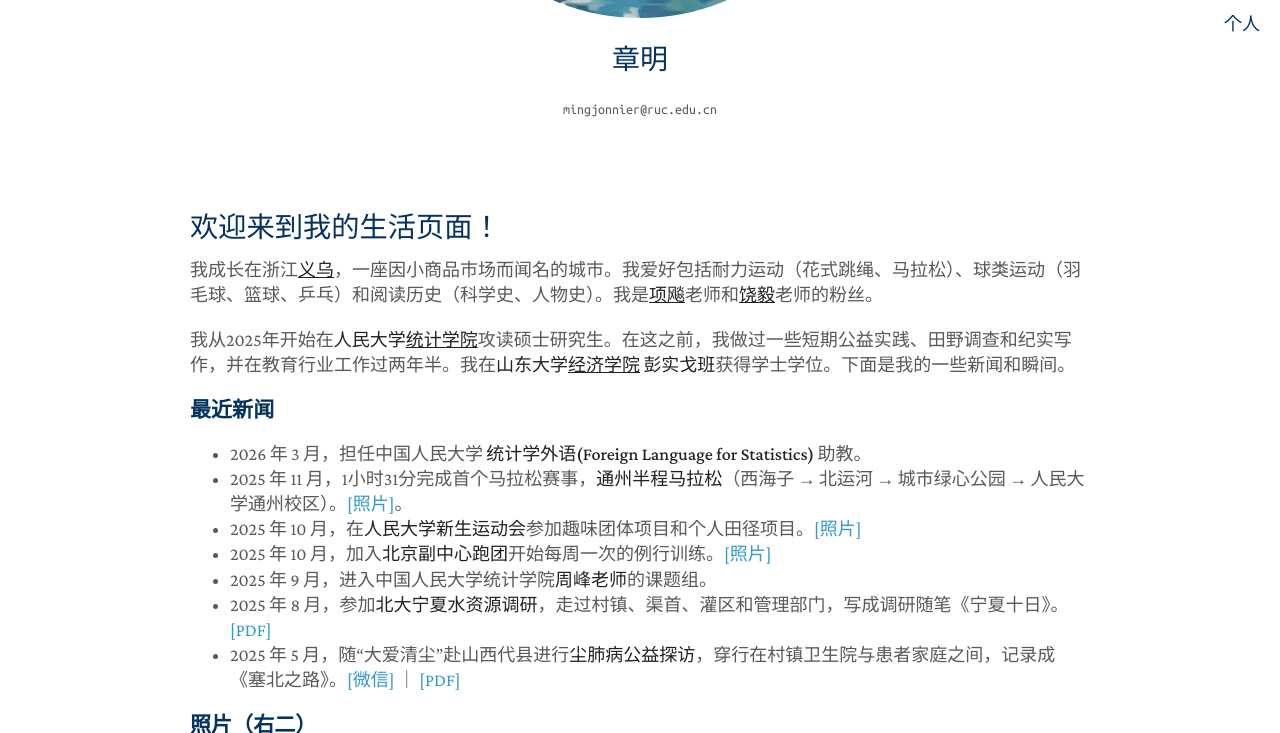
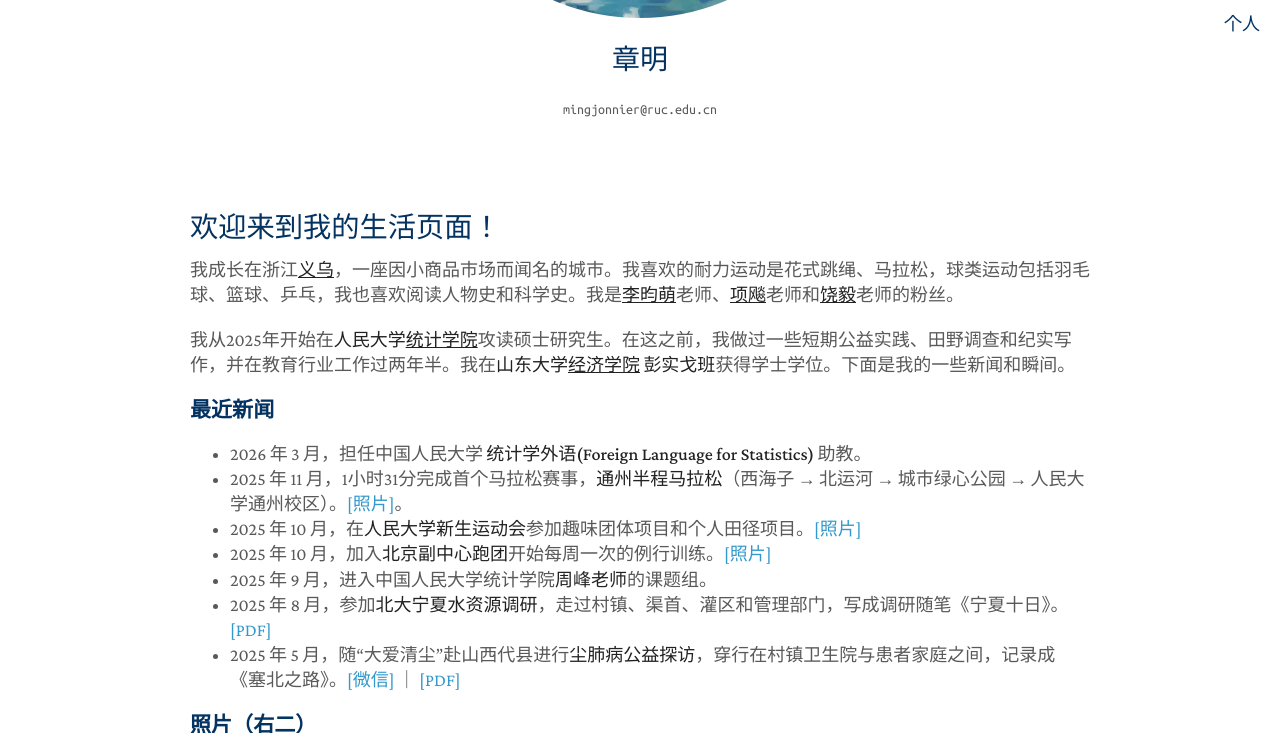
Before and after one commit to zhangming4153/zhangming4153.github.io, a Jekyll site: the page built from cn/index.md, in a window 1280 px wide and 900 px high, scrolled down 477 px, cut to the strip 0-733 px from the top of the window. Built offline with Jekyll 4.4.1, drawn with Linux system fonts in a browser that asks for light colours; a style sheet for code colours, icons or effects is not loaded.

Commit message:
Update index.md

```diff
--- a/cn/index.md
+++ b/cn/index.md
@@ -5,7 +5,7 @@ title: 章明
 ---
 ## 欢迎来到我的生活页面！
 
-我成长在浙江<a href="https://en.wikipedia.org/wiki/Yiwu"><strong><u>义乌</u></strong></a>，一座因小商品市场而闻名的城市。我爱好包括耐力运动（花式跳绳、马拉松）、球类运动（羽毛球、篮球、乒乓）和阅读历史（科学史、人物史）。我是<a href="https://baike.baidu.com/item/项飙/23318243"><strong><u>项飚</u></strong></a>老师和<a href="https://en.wikipedia.org/wiki/Rao_Yi"><strong><u>饶毅</u></strong></a>老师的粉丝。
+我成长在浙江<a href="https://en.wikipedia.org/wiki/Yiwu"><strong><u>义乌</u></strong></a>，一座因小商品市场而闻名的城市。我喜欢的耐力运动是花式跳绳、马拉松，球类运动包括羽毛球、篮球、乒乓，我也喜欢阅读人物史和科学史。我是<a href="http://guoxue.ruc.edu.cn/szdw/gwjys/727166927bea4dd7a5164420aabd1494.htm"><strong><u>李昀萌</u></strong></a>老师、<a href="https://baike.baidu.com/item/项飙/23318243"><strong><u>项飚</u></strong></a>老师和<a href="https://en.wikipedia.org/wiki/Rao_Yi"><strong><u>饶毅</u></strong></a>老师的粉丝。
 
 我从2025年开始在**人民大学**<a href="http://stat.ruc.edu.cn"><strong><u>统计学院</u></strong></a>攻读硕士研究生。在这之前，我做过一些短期公益实践、田野调查和纪实写作，并在教育行业工作过两年半。我在**山东大学**<a href="https://www.econ.sdu.edu.cn"><strong><u>经济学院</u></strong></a> **彭实戈班**获得学士学位。下面是我的一些新闻和瞬间。
 
```
